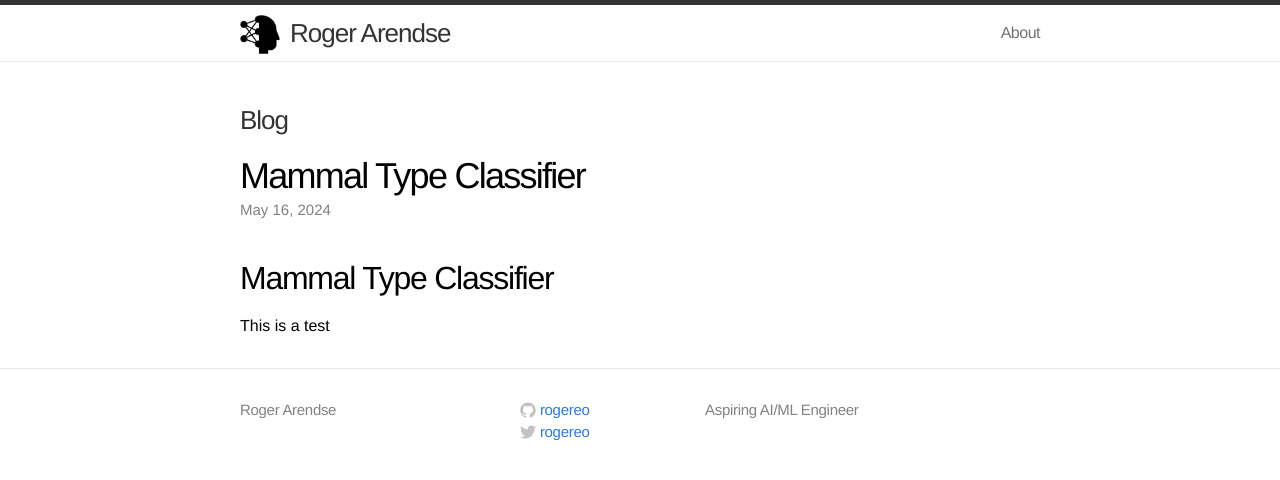
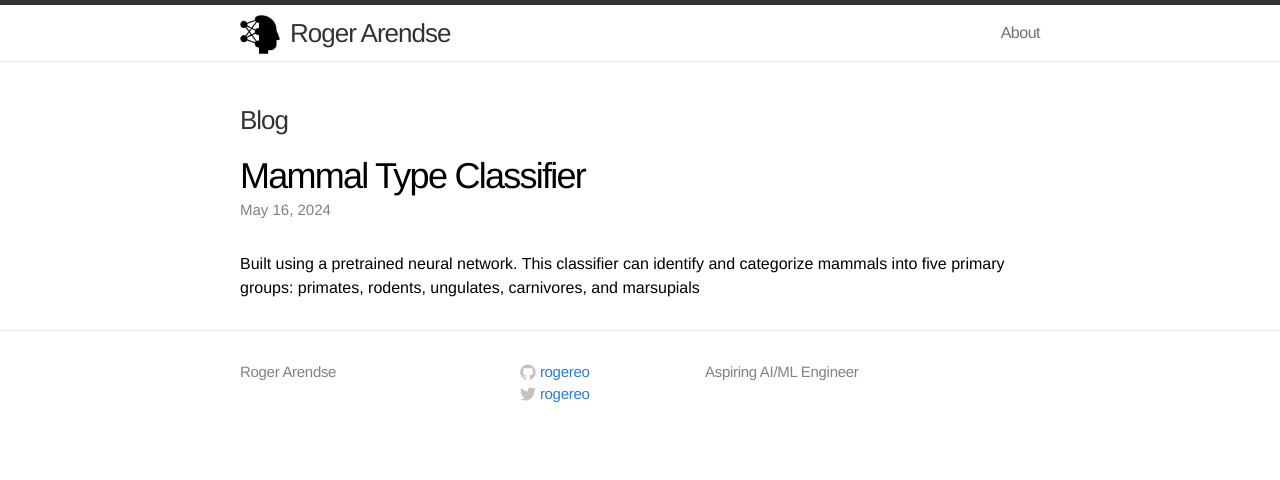
Before and after one commit to rogereo/rogereo.github.io, a Jekyll site: the page built from _posts/2024-05-16-mammal-type-classifier.markdown, in a window 1280 px wide. Shown: the top 480 px of the page. Built offline with Jekyll 4.4.1, drawn with Linux system fonts in a browser that asks for light colours; our own code applies the rules of GitHub Pages for plain Markdown files.

Commit message:
blog description

```diff
--- a/_posts/2024-05-16-mammal-type-classifier.markdown
+++ b/_posts/2024-05-16-mammal-type-classifier.markdown
@@ -1,10 +1 @@
----
-layout: post
-comments: true
-title:  "Mammal Type Classifier"
-excerpt: "Built using a pretrained neural network. This classifier can identify and categorize mammals into five primary groups: primates, rodents, ungulates, carnivores, and marsupials"
-date:   2024-05-16 20:48:00
----
-
-## Mammal Type Classifier
-This is a test
+Built using a pretrained neural network. This classifier can identify and categorize mammals into five primary groups: primates, rodents, ungulates, carnivores, and marsupials
```
